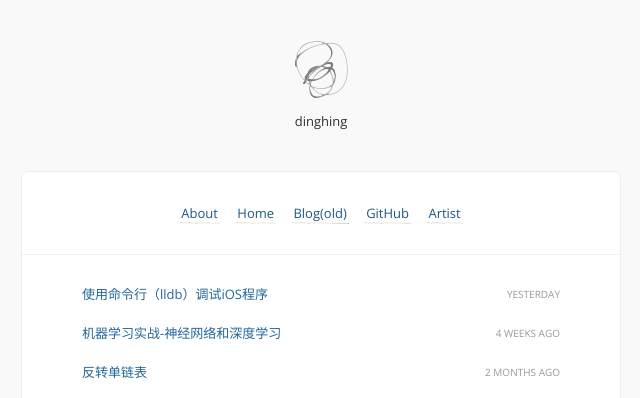
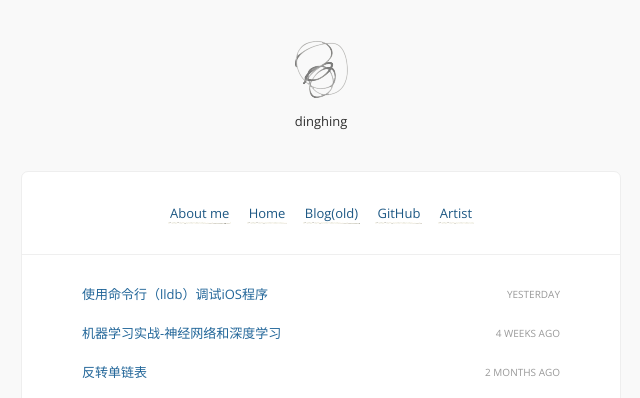
Before and after one commit to dinghing/dinghing.github.io, a Jekyll site: the page built from index.html, in a window 1280 px wide. Shown: the top 398 px of the page, without its empty margins (319-959 px from the left). Built offline with Jekyll 4.4.1, drawn with Linux system fonts in a browser that asks for light colours; comment, search, counter and statistics services are not loaded.

Commit message:
change the title

```diff
--- a/_config.yml
+++ b/_config.yml
@@ -7,7 +7,7 @@ facebook_appid:   # appid for like button, remove from /_includes/share.html if
 google_analytics: # set tracking, remove from /javascripts/basic.js if unwanted.
 
 links:
-  - name:         About
+  - name:         About me
     url:          https://dinghing.github.io/aboutme
     external:     true
   - name:         Home
```
